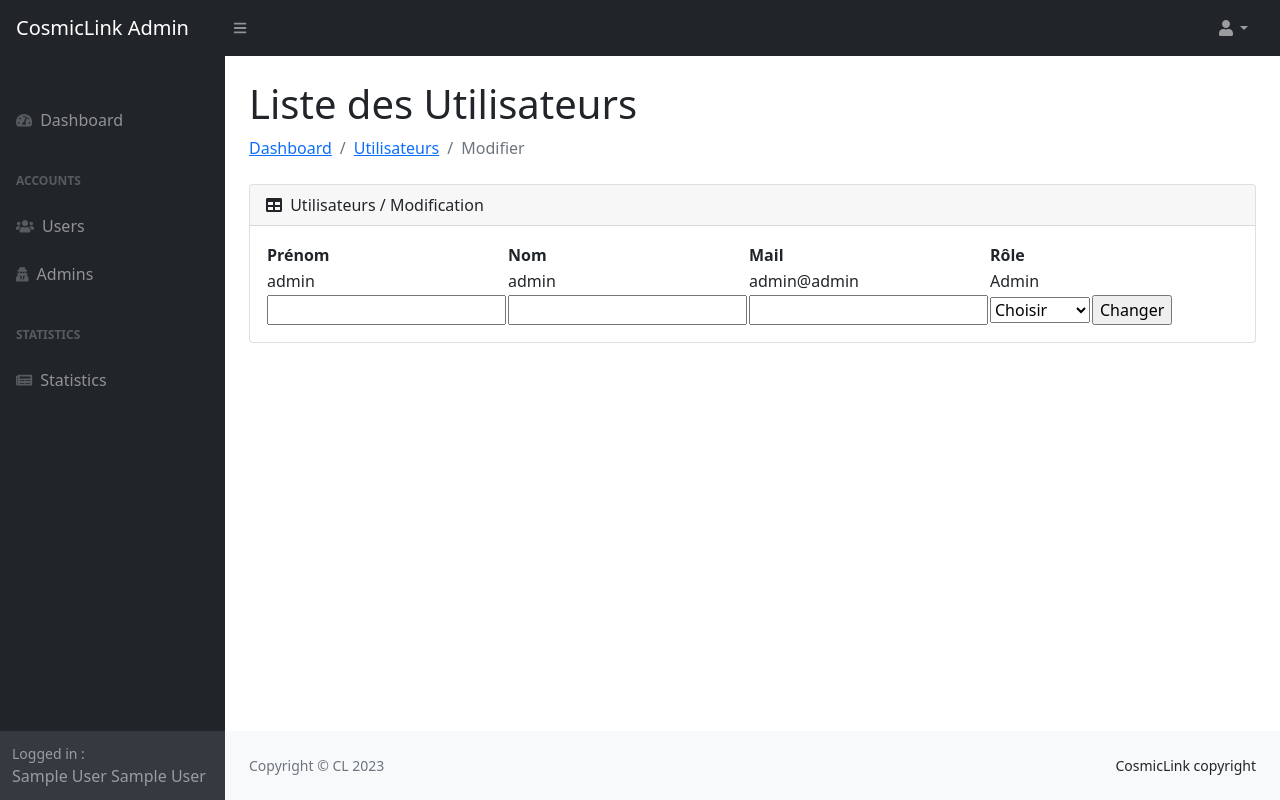
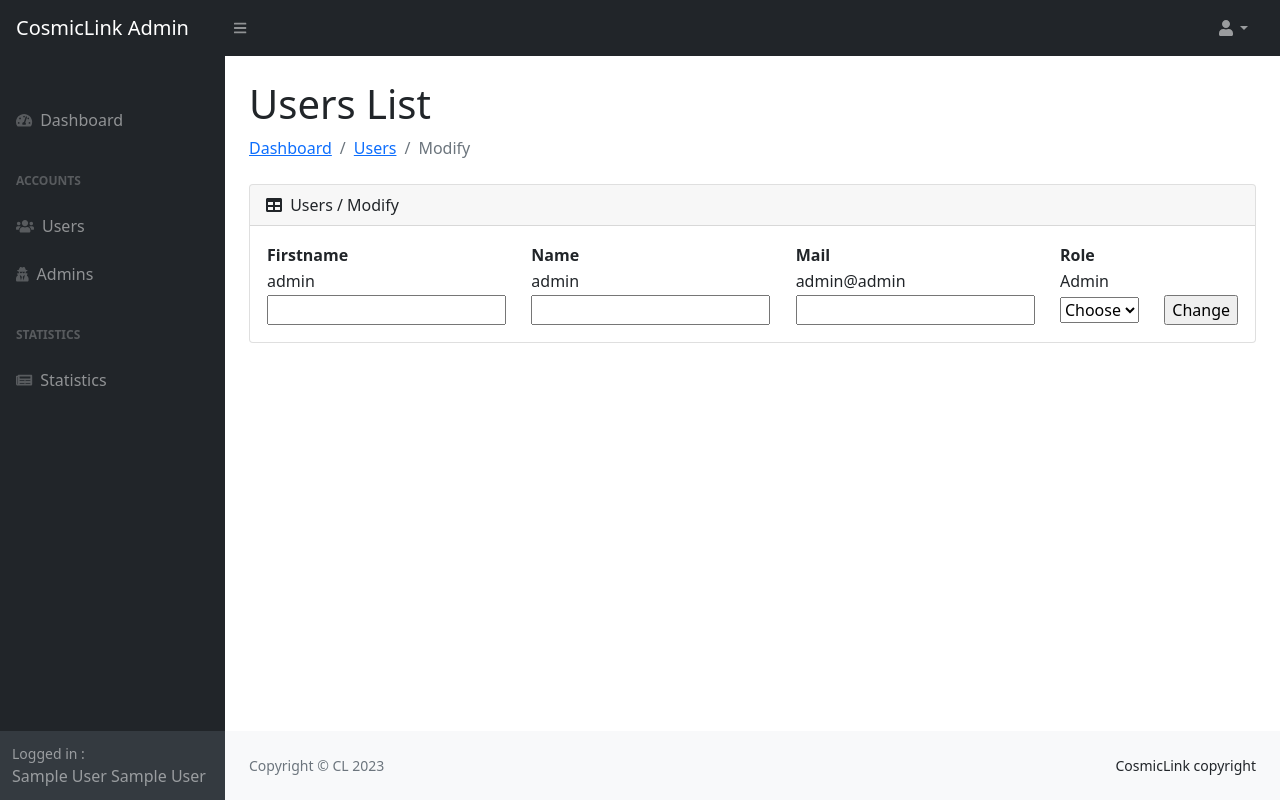
Before and after one commit to Theo22100/CosmicLink, a PHP site: page /admin/user_modifier.php?id=74 in a window 1280 px wide. Run offline with PHP 8.4, Linux system fonts and the light colour scheme; the visitor is signed in with stand-in values (Sample User, id 1); data comes from the database, SQL or seed files in the repository; some libraries are stand-ins or nearby versions.

Commit message:
Reglage de bugs dans côté admin + Rendu tableau un peu mieux + Ajout sécurité MDP avec vérif mdp au même endrot

```diff
--- a/src/admin/index.php
+++ b/src/admin/index.php
@@ -1,6 +1,5 @@
 <?php
 include("inc/top.php");
-session_start();
 if (!isset($_SESSION['login']) || $_SESSION['role'] != "A") {
     header('Location: ../login-inscription/login.php');
 }
--- a/src/admin/list_admins.php
+++ b/src/admin/list_admins.php
@@ -1,6 +1,5 @@
 <?php
     include("inc/top.php");
-    session_start();
     if (!isset($_SESSION['login']) || $_SESSION['role'] != "A") {
         header('Location: ../login-inscription/login.php');
     }
--- a/src/admin/list_user.php
+++ b/src/admin/list_user.php
@@ -1,6 +1,5 @@
 <?php
 include("inc/top.php");
-session_start();
 if (!isset($_SESSION['login']) || $_SESSION['role'] != "A") {
     header('Location: ../login-inscription/login.php');
 }
--- a/src/admin/moncompte.php
+++ b/src/admin/moncompte.php
@@ -1,6 +1,5 @@
 <?php
 include("inc/top.php");
-session_start();
 if (!isset($_SESSION['login']) || $_SESSION['role'] != "A") {
     header('Location: ../login-inscription/login.php');
 }
--- a/src/admin/statistiques.php
+++ b/src/admin/statistiques.php
@@ -1,6 +1,5 @@
 <?php
 include("inc/top.php");
-session_start();
 if (!isset($_SESSION['login']) && $_SESSION['role'] != "A") {
   header('Location: ../login-inscription/login.php');
 }
--- a/src/admin/user_modifier.php
+++ b/src/admin/user_modifier.php
@@ -1,24 +1,23 @@
 <?php
-    include("inc/top.php");
-    session_start();
-    if (!isset($_SESSION['login']) || $_SESSION['role'] != "A") {
-        header('Location: ../login-inscription/login.php');
-    }
+include("inc/top.php");
+if (!isset($_SESSION['login']) && $_SESSION['role'] != "A") {
+    header('Location: ../login-inscription/login.php');
+}
 
 ?>
 <main>
     <div class="container-fluid px-4">
-        <h1 class="mt-4">Liste des Utilisateurs</h1>
+        <h1 class="mt-4">Users List</h1>
         <ol class="breadcrumb mb-4">
             <li class="breadcrumb-item"><a href="index.php">Dashboard</a></li>
-            <li class="breadcrumb-item active"><a href="list_user.php">Utilisateurs</a></li>
-            <li class="breadcrumb-item active">Modifier</li>
+            <li class="breadcrumb-item active"><a href="list_user.php">Users</a></li>
+            <li class="breadcrumb-item active">Modify</li>
         </ol>
 
         <div class="card mb-4">
             <div class="card-header">
                 <i class="fas fa-table me-1"></i>
-                Utilisateurs / Modification
+                Users / Modify
             </div>
             <div class="card-body">
 
@@ -27,16 +26,15 @@
 
                 if (isset($_GET['message'])) {
                     if ($_GET["message"] == "modifreussie") {
-                        echo '<p style="color:green;">La Modification a été effectué !</p>';
+                        echo '<p style="color:green;">The change has been made!</p>';
                     } else if ($_GET["message"] == "modifechoue") {
-                        echo '<p style="color:red;">La Modification n\'a pas été effectué !</p>';
+                        echo '<p style="color:red;">Modification has not been carried out!</p>';
                     } else if ($_GET["message"] == "modifmailexist") {
-                        echo '<p style="color:red;">Erreur : Mail déjà existant dans la Database !</p>';
+                        echo '<p style="color:red;">Error: Mail already in the Database!</p>';
                     } else if ($_GET["message"] == "modifadmin") {
-                        echo '<p style="color:red;">Erreur : Vous ne pouvez pas éditer votre propre rôle Admin !</p>';
+                        echo '<p style="color:red;">Error: You cannot edit your own Admin role!</p>';
                     }
                 }
-
                 //modifadmin
                 $serveur = "localhost";
                 $login = "root";
@@ -55,16 +53,19 @@
                     echo "<thead>";
                     echo "  <tr>
                                                 <td>
-                                                    <b>Prénom</b>
+                                                    <b>Firstname</b>
                                                 </td>
+                                                <td width ='30px'> </td>
                                                 <td>
-                                                    <b>Nom</b>
+                                                    <b>Name</b>
                                                 </td>
+                                                <td width ='30px'> </td>
                                                 <td>
                                                     <b>Mail</b>
                                                 </td>
+                                                <td width ='30px'> </td>
                                                 <td>
-                                                    <b>Rôle</b>
+                                                    <b>Role</b>
                                                 </td>
                                             </tr>";
                     echo "</thead>";
@@ -72,15 +73,18 @@
 
                     foreach ($conn->query($stmt) as $row) {
                         echo "<td>" . $row['prenom'] . "</td>";
+                        echo "<td width ='30px'> </td>";
                         echo "<td>" . $row['nom'] . "</td>";
+                        echo "<td width ='30px'> </td>";
                         echo "<td>" . $row['mail'] . "</td>";
+                        echo "<td width ='30px'> </td>";
                         echo "<td>";
                         if ($row['role'] == 'U') {
-                            echo "Utilisateur";
+                            echo "User";
                         } elseif ($row['role'] == 'A') {
                             echo "Admin";
                         } else {
-                            echo "Erreur";
+                            echo "Error";
                         }
                         echo "</td>";
 
@@ -93,21 +97,33 @@
             <form method='POST' action='user_modifiertotal.php?num=$idmodif'>
                 <input type='text' name='prenom' id='prenom'><br>
         </td>
+
+        <td width ='30px'> </td>
+
         <td>
-            <input type='text' name='nom' id='nom'><br>
+                <input type='text' name='nom' id='nom'><br>
         </td>
+
+        <td width ='30px'> </td>
+
         <td>
             <input type='email' name='mail' id='mail'><br>
         </td>
+
+        <td width ='30px'> </td>
+
         <td>
             <select id='role' name='role'>
-                <option value='' selected>Choisir</option>
+                <option value='' selected>Choose</option>
                 <option value='A'>Admin</option>
-                <option value='U'>Utilisateur</option>
+                <option value='U'>User</option>
             </select>
         </td>
-        <td>
-            <input type='submit' name='changer' value='Changer'>
+
+        <td <td width ='30px'> </td>
+
+        <td >
+            <input type='submit' name='changer' value='Change'>
             </form>
         </td>
     </tr>";
--- a/src/login-inscription/sinscrire2.php
+++ b/src/login-inscription/sinscrire2.php
@@ -79,7 +79,6 @@ try {
 ////////////////////////////////////////////////////////////////////
 
 if ($_SERVER["REQUEST_METHOD"] == "POST") {
-    if ($_POST["password"] == $_POST["confirm_password"]) {
 
         if ($compteMail != 0) { #mail présent
             header("Location: sinscrire.php?message=mail");
@@ -189,9 +188,6 @@ if ($_SERVER["REQUEST_METHOD"] == "POST") {
                 header("Location: sinscrire.php?message=reussie");
             }
         }
-    } else {
-        header("Location: sinscrire.php?message=mdp");
-    }
 }
 
 
```
Also changed, not shown: src/login-inscription/sinscrire.php (+27 -3 lines).
